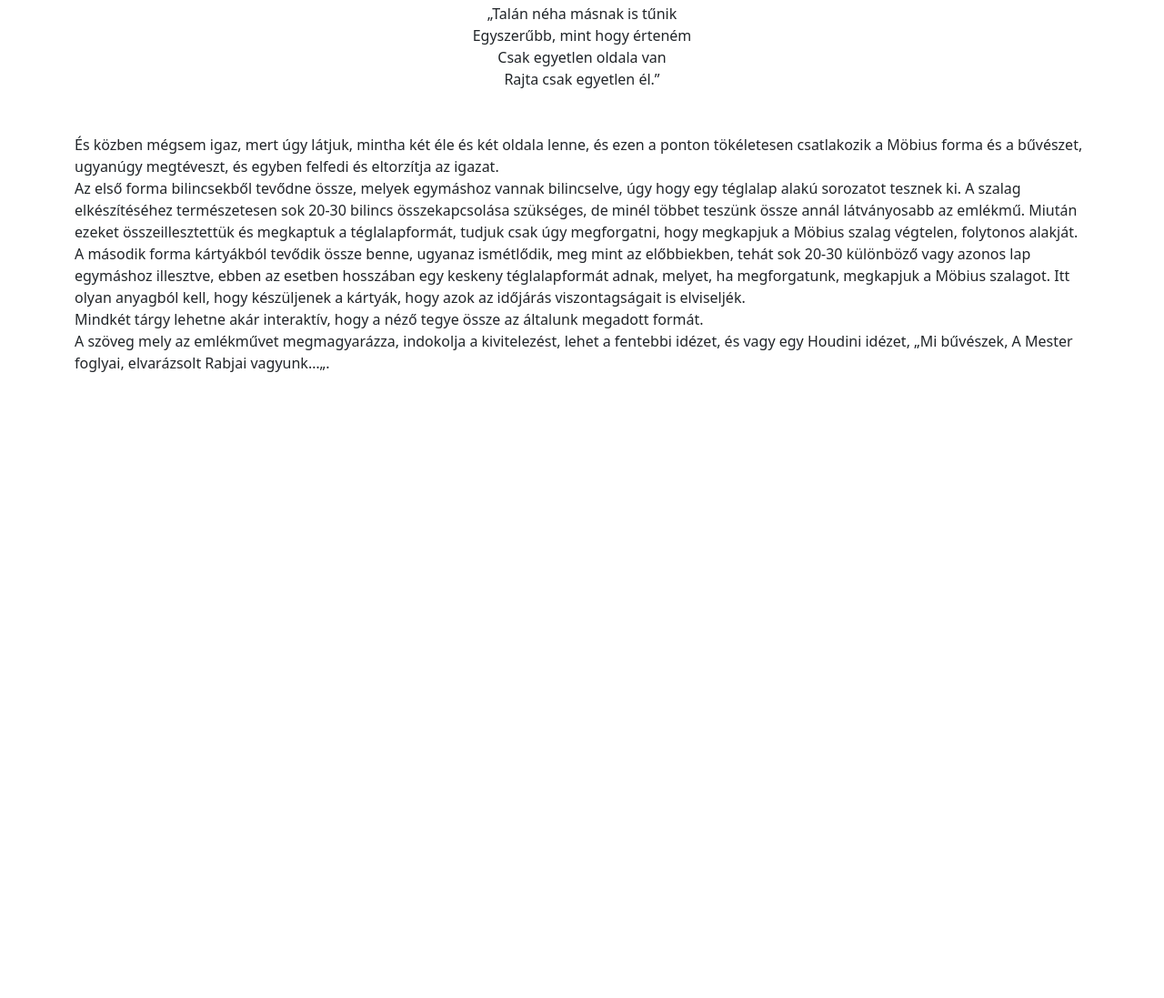
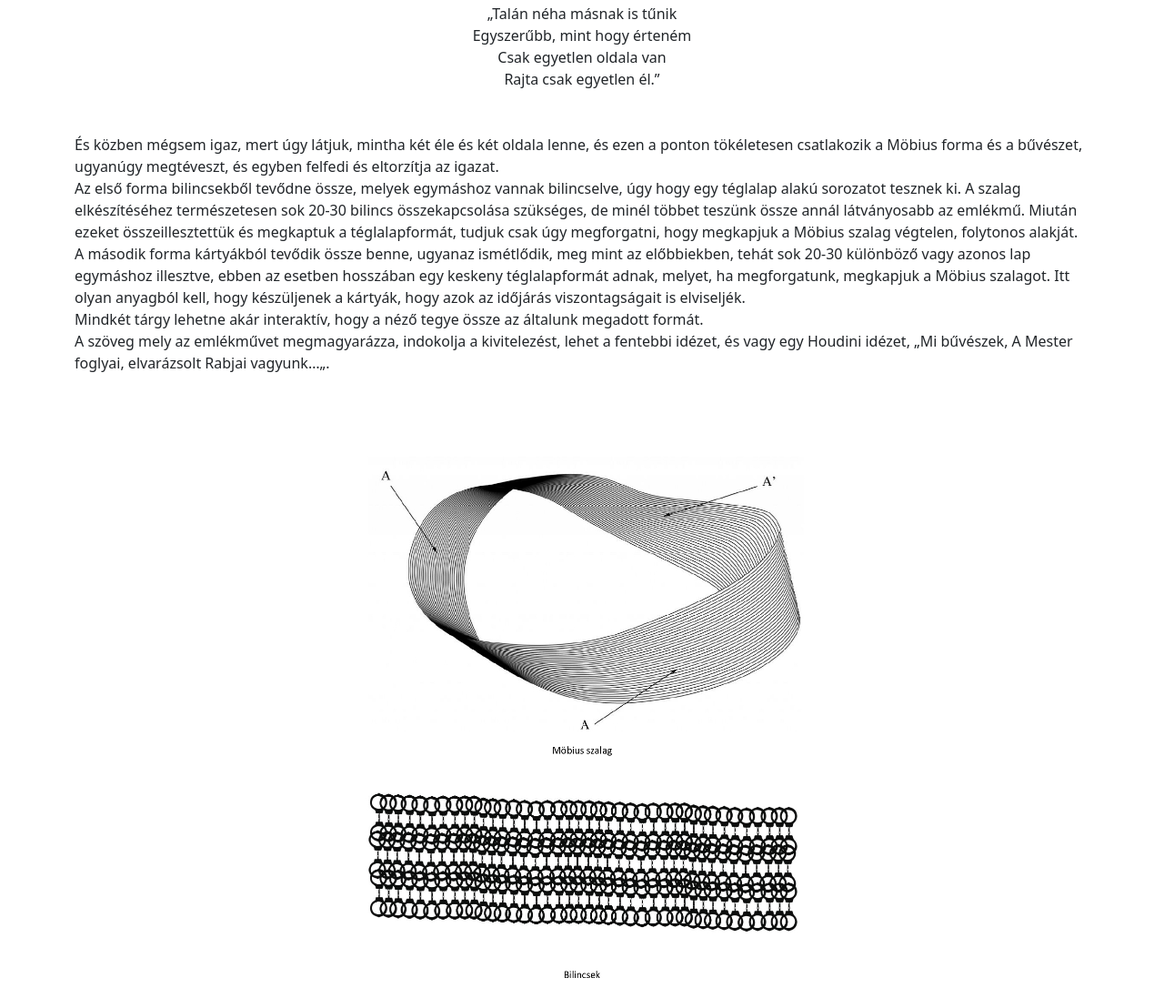
Before and after one commit to bankitomi32/houdini, a plain HTML site: page index.html in a window 1280 px wide. Shown: the part 403-1500 px from the top of the page at 91% size. Before the commit the page ends 830 px from the top, so only its background shows below. Drawn offline with nearby package versions, Linux system fonts and the light colour scheme.

Commit message:
Update index.html

```diff
--- a/index.html
+++ b/index.html
@@ -49,6 +49,8 @@ Mindkét tárgy lehetne akár interaktív, hogy a néző tegye össze az általu
 A szöveg mely az emlékművet megmagyarázza, indokolja a kivitelezést, lehet a fentebbi idézet, és vagy egy Houdini idézet, „Mi bűvészek, A Mester foglyai, elvarázsolt Rabjai vagyunk…„.<br>
 </p>
             </div>
+                                                <img src="Harry Houdini emlékmű_ Bánki Tamás_page-0002.jpg" alt="emlékmű" style="width:620px;height:900px;">
+
         </div>
         <!-- Bootstrap core JS-->
         <script src="https://cdn.jsdelivr.net/npm/bootstrap@5.2.3/dist/js/bootstrap.bundle.min.js"></script>
```
